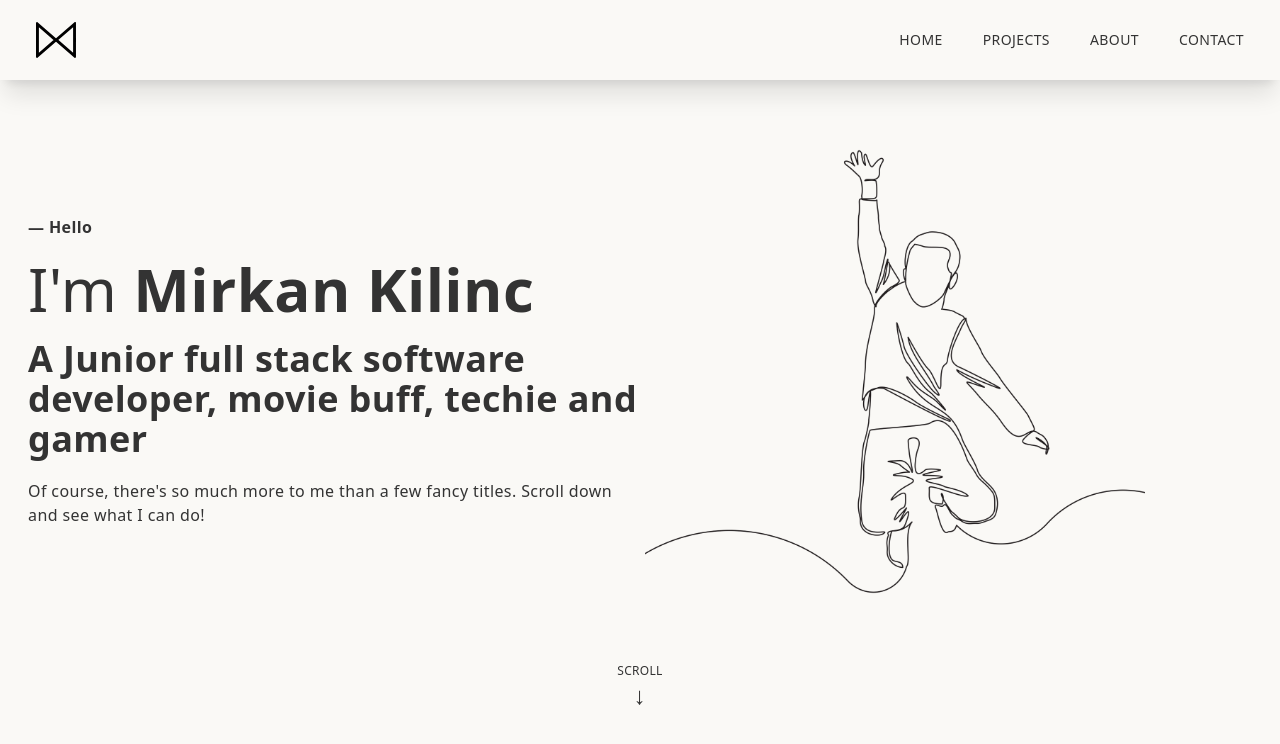
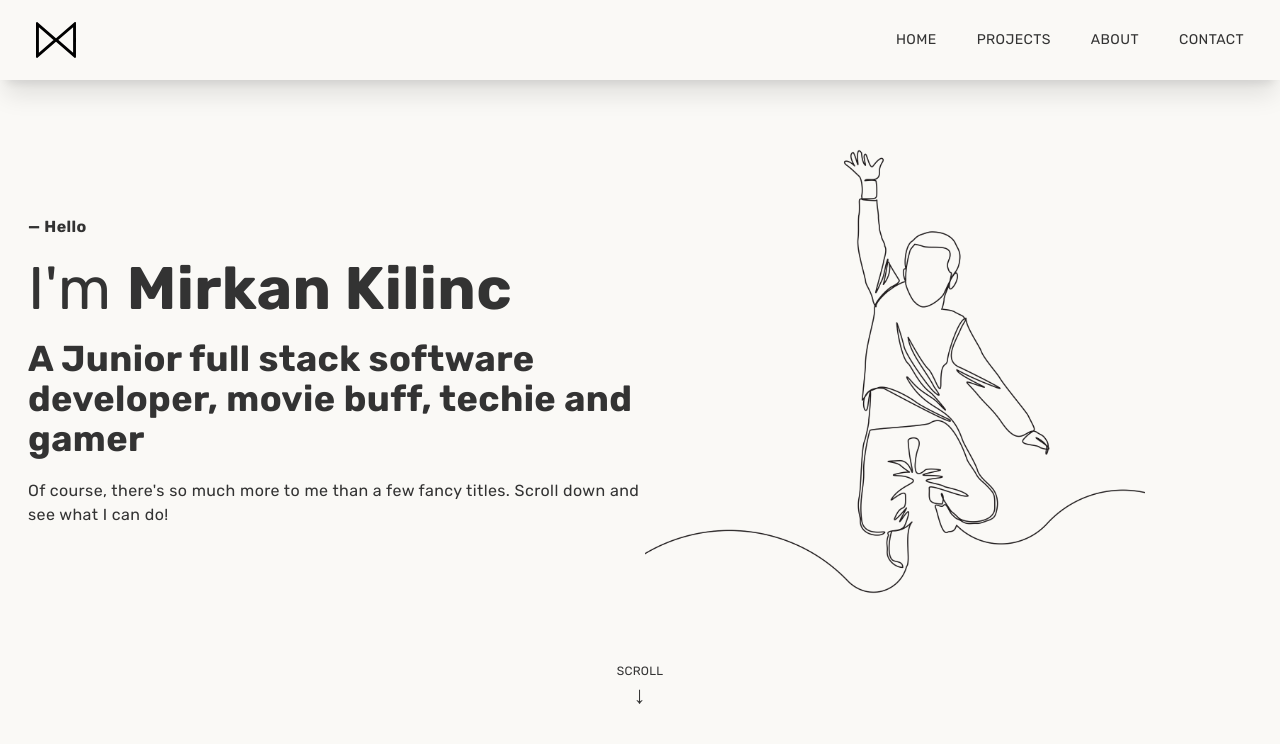
Before and after one commit to miresque/miresque-website, a Next.js app: page / in a window 1280 px wide. Shown: the top 744 px of the page. Built offline with nearby package versions, Linux system fonts and the light colour scheme.

Commit message:
style: add and apply Rubik font

```diff
--- a/styles/globals.css
+++ b/styles/globals.css
@@ -1,8 +1,14 @@
+@import url('https://fonts.googleapis.com/css2?family=Rubik:ital,wght@0,300;0,400;0,500;0,600;0,700;0,800;0,900;1,300;1,400;1,500;1,600;1,700;1,800;1,900&display=swap');
+
 @tailwind base;
 @tailwind components;
 @tailwind utilities;
 
 @layer base {
+  html {
+    font-family: Rubik;
+  }
+
   body {
     @apply bg-[#FAF9F6] text-[#333333] tracking-wide
   }
```
